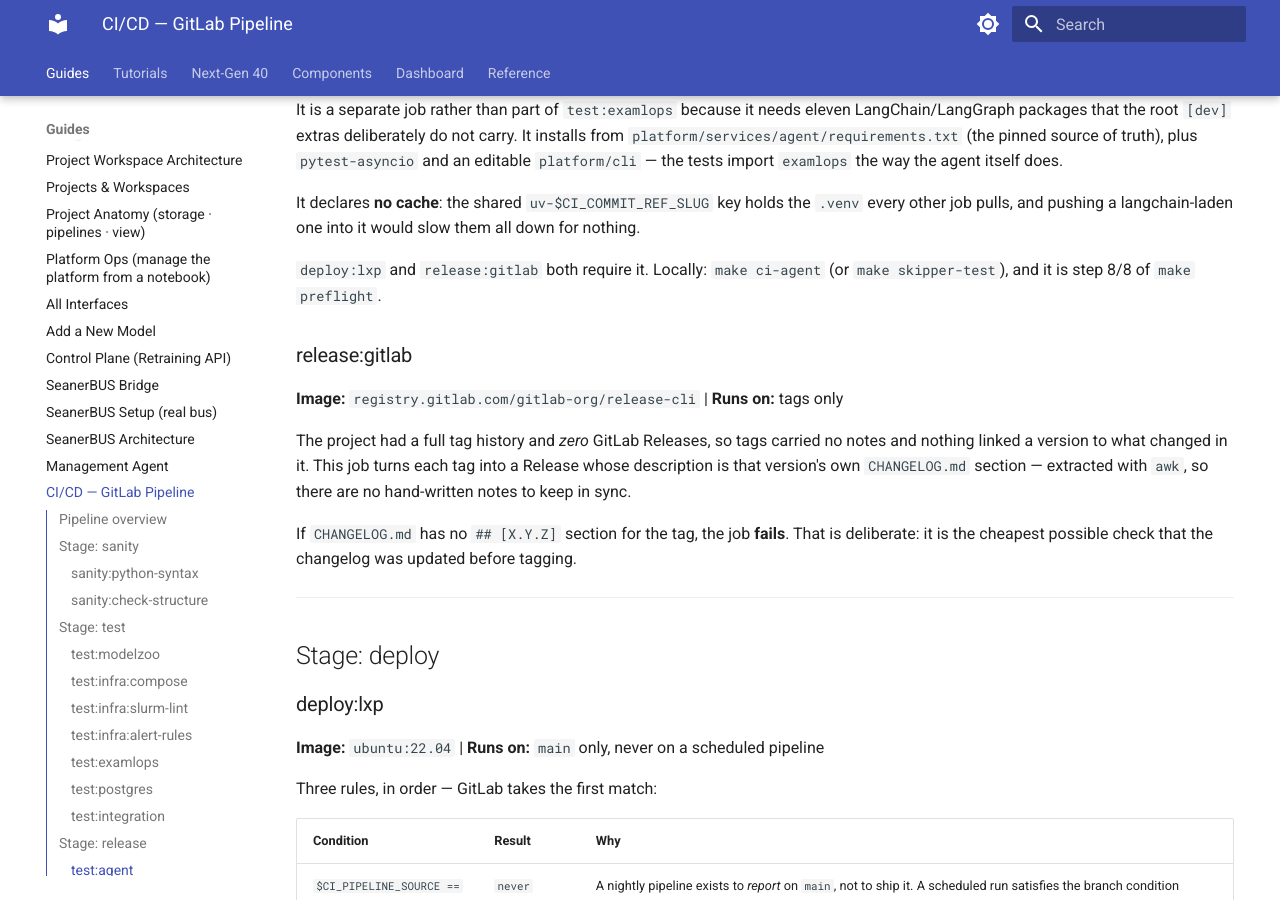
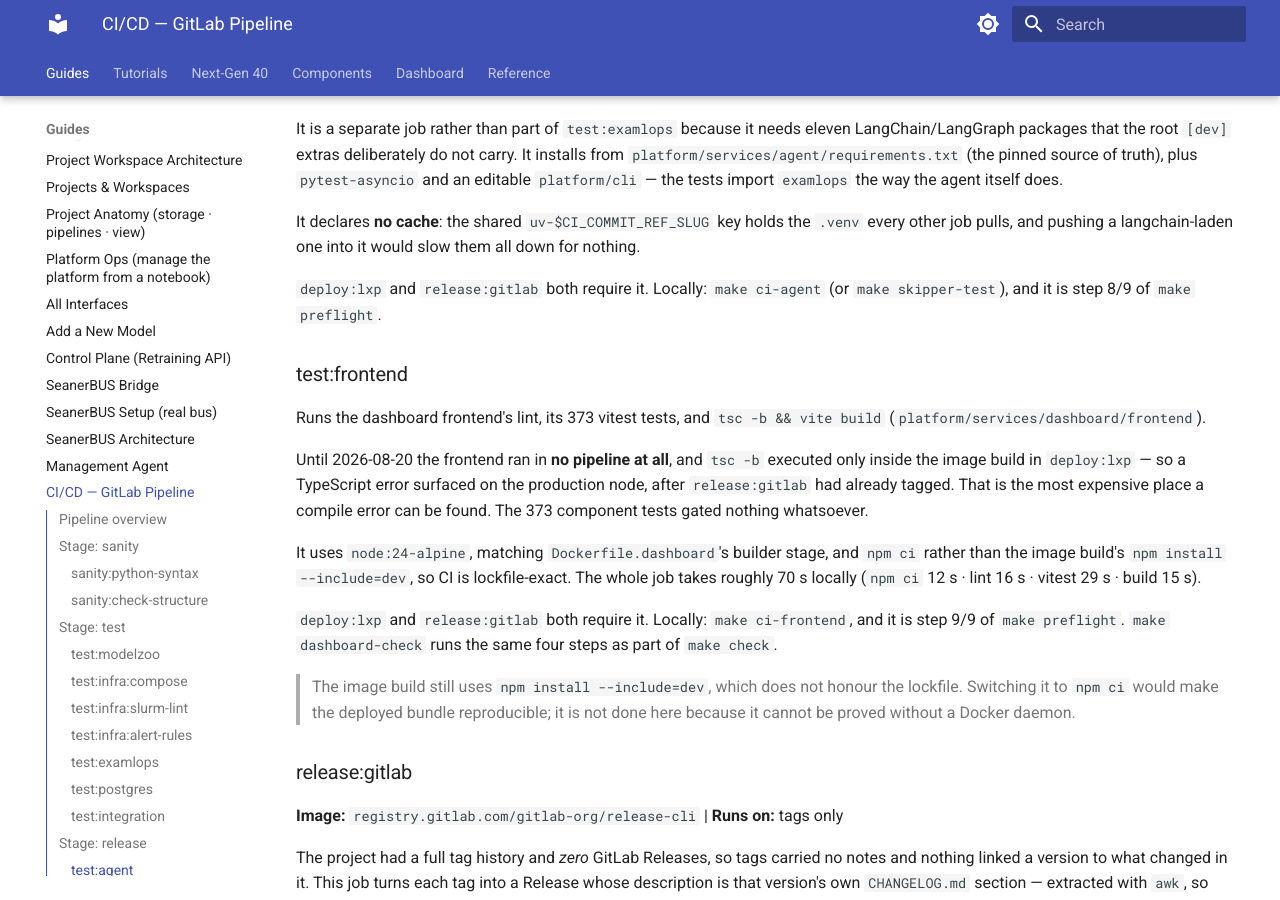
Before and after one commit to MSKazemi/ExaMLOps, an MkDocs documentation site: the page built from docs/guides/cicd.md, in a window 1280 px wide and 900 px high, scrolled down 5137 px. Built offline with MkDocs 1.6.1 and Material for MkDocs 9.7.7, drawn with Linux system fonts in a browser that asks for light colours; some of the changed text lies outside the part shown.

Commit message:
ci: gate the pipeline on the dashboard frontend — until now it gated nothing
No CI job on either remote ran the dashboard frontend's linter or its 373 vitest
tests, and `tsc -b` executed only inside the image build in `deploy:lxp`. Two
consequences, both bad:

- a TypeScript error surfaced on the production node AFTER `release:gitlab` had
  already tagged — the most expensive place a compile error can be found; and
- a broken component test reached `main` with every gate reporting green.

New `test:frontend` job: lint -> vitest (junit artifact) -> `tsc -b && vite build`,
on `node:24-alpine` to match Dockerfile.dashboard's builder stage, with `npm ci` so
CI is lockfile-exact where the image build's `npm install --include=dev` is not.
Same rules shape as `test:agent`, so it exists in every pipeline where `deploy:lxp`
and `release:gitlab` require it; both now do.

Mirrored everywhere the other gates are: a `frontend` job in GitHub Actions, a new
`make ci-frontend`, `make ci`, and step 9/9 of `make preflight`.

The recipe was proved locally end-to-end before being written into either CI file:
npm ci 12s, lint 16s, vitest 29s, build 15s; the junit report carries 373 tests and
0 failures. `make ci-frontend` exits 0.

Gate: lint + mypy clean, 2196 passed / 14 skipped, dashboard backend 453 passed /
1 skipped, frontend 79 files / 373 tests, build ok.

````diff
--- a/docs/guides/cicd.md
+++ b/docs/guides/cicd.md
@@ -20,7 +20,8 @@ sanity:check-structure ─┼─► test:modelzoo          ─┐
                         └─► test:examlops           ├─► deploy:lxp ─► smoke:lxp ─► post-deploy:lxp:notify-model-changes
                             test:postgres           │                              └► post-deploy:lxp:retrain-push-models
                             test:integration         │
-                            test:agent              ─┘
+                            test:agent               │
+                            test:frontend           ─┘
 ```
 
 | Stage | Runs on | Purpose |
@@ -198,7 +199,28 @@ It declares **no cache**: the shared `uv-$CI_COMMIT_REF_SLUG` key holds the `.ve
 pulls, and pushing a langchain-laden one into it would slow them all down for nothing.
 
 `deploy:lxp` and `release:gitlab` both require it. Locally: `make ci-agent` (or `make skipper-test`),
-and it is step 8/8 of `make preflight`.
+and it is step 8/9 of `make preflight`.
+
+### test:frontend
+
+Runs the dashboard frontend's lint, its 373 vitest tests, and `tsc -b && vite build`
+(`platform/services/dashboard/frontend`).
+
+Until 2026-08-20 the frontend ran in **no pipeline at all**, and `tsc -b` executed only inside the
+image build in `deploy:lxp` — so a TypeScript error surfaced on the production node, after
+`release:gitlab` had already tagged. That is the most expensive place a compile error can be
+found. The 373 component tests gated nothing whatsoever.
+
+It uses `node:24-alpine`, matching `Dockerfile.dashboard`'s builder stage, and `npm ci` rather
+than the image build's `npm install --include=dev`, so CI is lockfile-exact. The whole job takes
+roughly 70 s locally (`npm ci` 12 s · lint 16 s · vitest 29 s · build 15 s).
+
+`deploy:lxp` and `release:gitlab` both require it. Locally: `make ci-frontend`, and it is step
+9/9 of `make preflight`. `make dashboard-check` runs the same four steps as part of `make check`.
+
+> The image build still uses `npm install --include=dev`, which does not honour the lockfile.
+> Switching it to `npm ci` would make the deployed bundle reproducible; it is not done here
+> because it cannot be proved without a Docker daemon.
 
 ### release:gitlab
 **Image:** `registry.gitlab.com/gitlab-org/release-cli` | **Runs on:** tags only
````
Also changed, not shown: other parts of docs/guides/cicd.md (+1 -1 lines), .gitlab-ci.yml (+35 -0 lines), CHANGELOG.md (+13 -0 lines), 2 other files.
